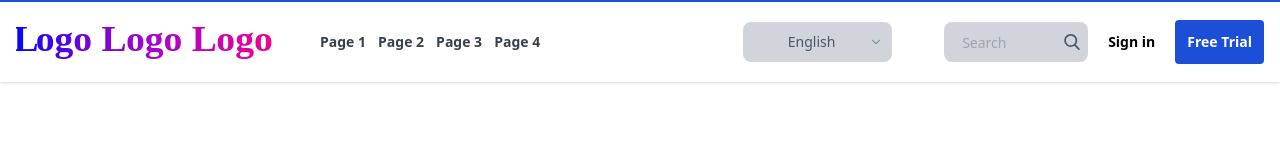
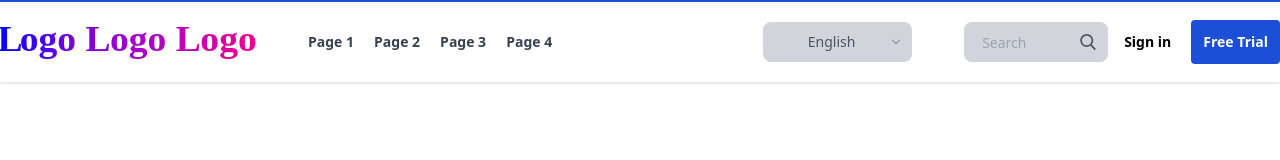
Before and after one commit to VS-star/NightCode, a Next.js app: page / in a window 1280 px wide. Shown: the top 160 px of the page. Built offline with nearby package versions, Linux system fonts and the light colour scheme.

Commit message:
space pages

```diff
--- a/components/Navbar.js
+++ b/components/Navbar.js
@@ -8,7 +8,7 @@ const SearchBox = () => {
   return (
     <div className="relative mx-auto mt-4 lg:mt-0 text-gray-600 dark:text-gray-600 block">
       <input
-        className="border-2 mr-2 border-gray-300 h-10 w-full lg:w-36 pl-4 pr-2 rounded-lg text-sm focus:outline-none bg-gray-300"
+        className="border-2 mr-1 border-gray-300 h-10 w-full lg:w-36 pl-4 pr-2 rounded-lg text-sm focus:outline-none bg-gray-300"
         type="search"
         name="search"
         placeholder="Search"
@@ -72,7 +72,7 @@ export const Navbar = ({ currentPage }) => {
 
   return (
     <nav className="sticky inset-0 z-20 bg-white dark:bg-gray-900 py-4 shadow border-solid border-t-2 border-blue-700">
-      <div className="w-full lg:container lg:mx-auto lg:flex lg:px-4 items-center justify-between">
+      <div className="w-full lg:container lg:mx-auto lg:flex lg:px-0 items-center justify-between">
         <div className="container mx-auto flex justify-between w-full px-8 pb-5 lg:pb-0 lg:px-0 lg:w-auto">
           <div className="pl-1 lg:pl-0 flex items-center flex-shrink-0 text-gray-800 dark:text-gray-100 cursor-pointer">
             <Link href="/">
@@ -121,7 +121,7 @@ export const Navbar = ({ currentPage }) => {
               <p
                 className={` lg:border-b-0 lg:py-2 border-gray-200 border-opacity-20   ${
                   navActive === NAV.PAGE_1 ? "text-blue-700 " : ""
-                }block lg:inline-block lg:mt-0 px-1 py-5 mr-1 hover:text-blue-700 cursor-pointer  border-b-2 mt-6 `}
+                }block lg:inline-block lg:mt-0 px-2 py-5 mr-1 hover:text-blue-700 cursor-pointer  border-b-2 mt-6 `}
               >
                 Page 1
               </p>
@@ -131,7 +131,7 @@ export const Navbar = ({ currentPage }) => {
                 className={` lg:border-b-0 lg:py-2 border-gray-200 border-opacity-20  border-b-2  ${
                   navActive === NAV.PAGE_2 ? "text-blue-700 " : ""
                 }
-                block lg:inline-block lg:mt-0 px-1 py-5 mr-1 hover:text-blue-700 cursor-pointer `}
+                block lg:inline-block lg:mt-0 px-2 py-5 mr-1 hover:text-blue-700 cursor-pointer `}
               >
                 Page 2
               </p>
@@ -140,7 +140,7 @@ export const Navbar = ({ currentPage }) => {
               <p
                 className={` lg:border-b-0 lg:py-2 border-gray-200 border-opacity-20  border-b-2  ${
                   navActive === NAV.PAGE_3 ? "text-blue-700 " : ""
-                }block lg:inline-block lg:mt-0 px-1 py-5 mr-1 hover:text-blue-700 cursor-pointer `}
+                }block lg:inline-block lg:mt-0 px-2 py-5 mr-1 hover:text-blue-700 cursor-pointer `}
               >
                 Page 3
               </p>
@@ -149,7 +149,7 @@ export const Navbar = ({ currentPage }) => {
               <p
                 className={` lg:py-2 lg:mb-0 ${
                   navActive === NAV.PAGE_4 ? "text-blue-700 " : ""
-                }block lg:inline-block lg:mt-0 px-1 py-5 mr-1 hover:text-blue-700 cursor-pointer mb-6`}
+                }block lg:inline-block lg:mt-0 px-2 py-5 mr-1 hover:text-blue-700 cursor-pointer mb-6`}
               >
                 Page 4
               </p>
```
